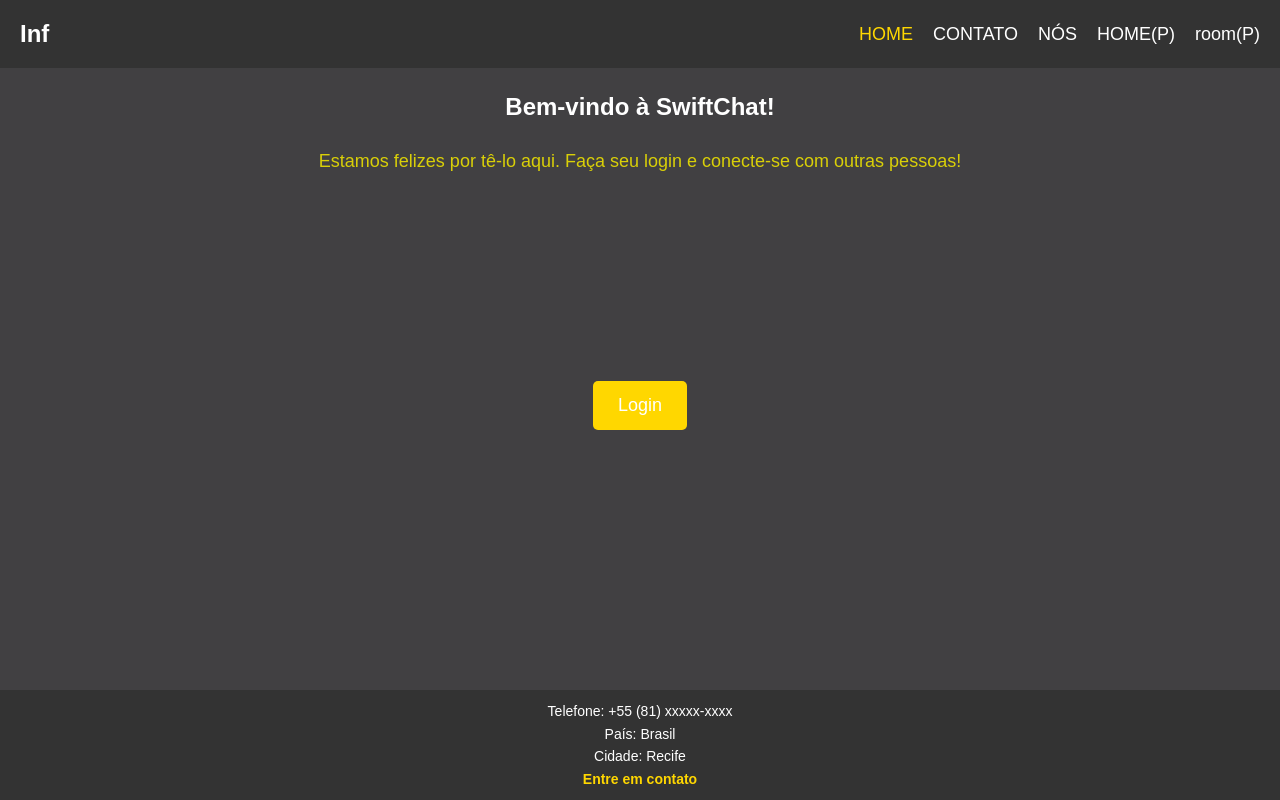
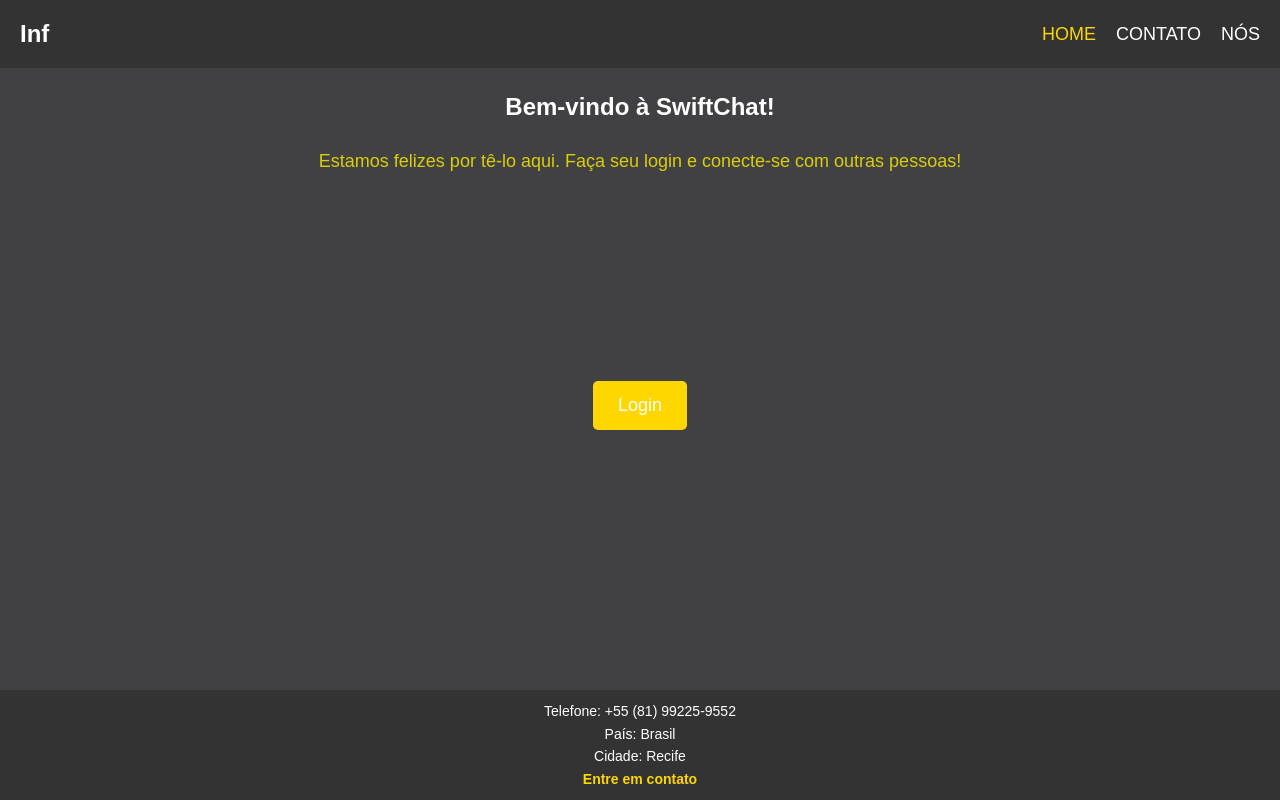
Before and after one commit to carlinhosborba/Projeto_Site, a website: page index.html in a window 1280 px wide. Drawn offline with Linux system fonts and the light colour scheme.

Commit message:
Alteração na pagina Nós e remoção de paginas provisorias

```diff
--- a/index.html
+++ b/index.html
@@ -13,8 +13,6 @@
             <li><a class="active" href="#">HOME</a></li>
             <li><a href="institucional/contato.html">CONTATO</a></li>
             <li><a href="institucional/sobre.html">NÓS</a></li>
-            <li><a href="views/home.html">HOME(P)</a></li>
-            <li><a href="room">room(P)</a></li>
         </ul>
     </nav>
     <main>
@@ -30,7 +28,7 @@
     </main>
     <footer>
       <div class="footer-container">
-          <p>Telefone: +55 (81) xxxxx-xxxx</p>
+          <p>Telefone: +55 (81) 99225-9552</p>
           <p>País: Brasil</p>
           <p>Cidade: Recife</p>
           <a href="institucional/contato.html" id="footer-link">Entre em contato</a>
```
Also changed, not shown: institucional/sobre.html (+3 -2 lines).
